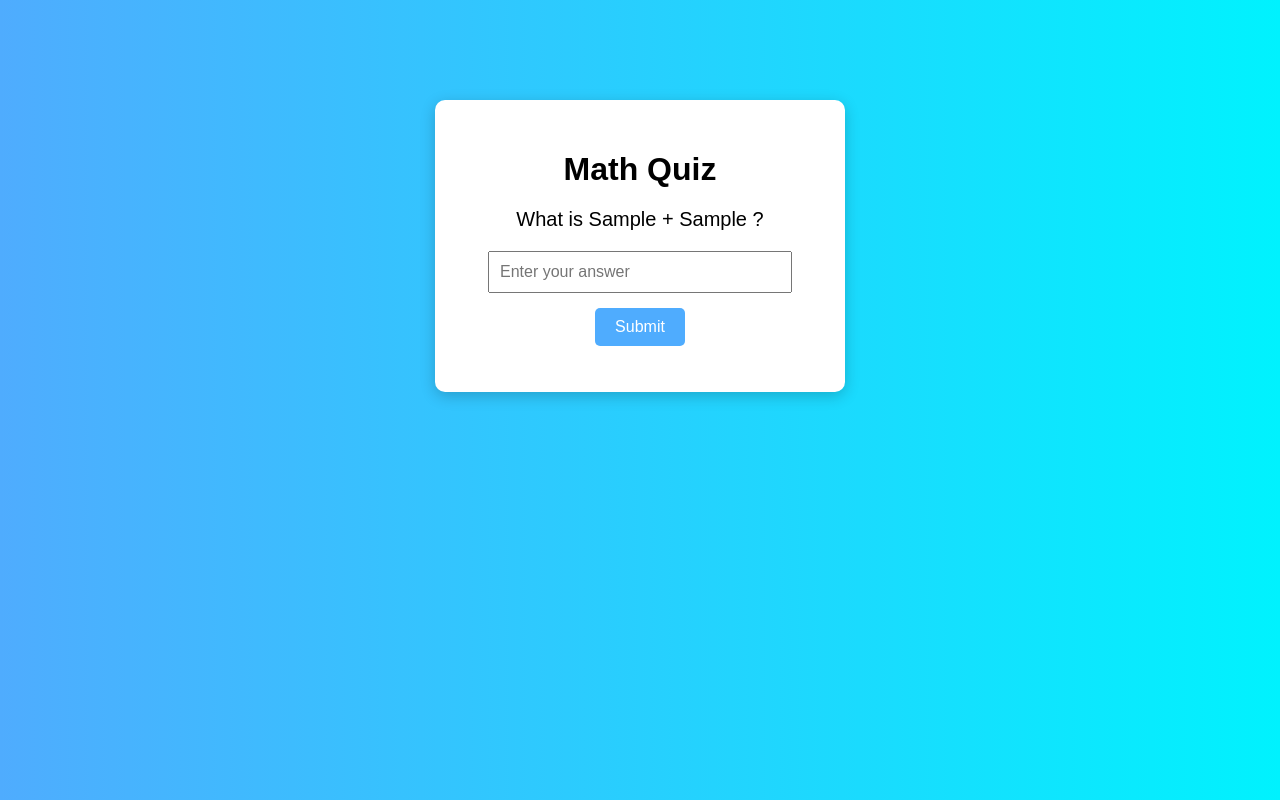
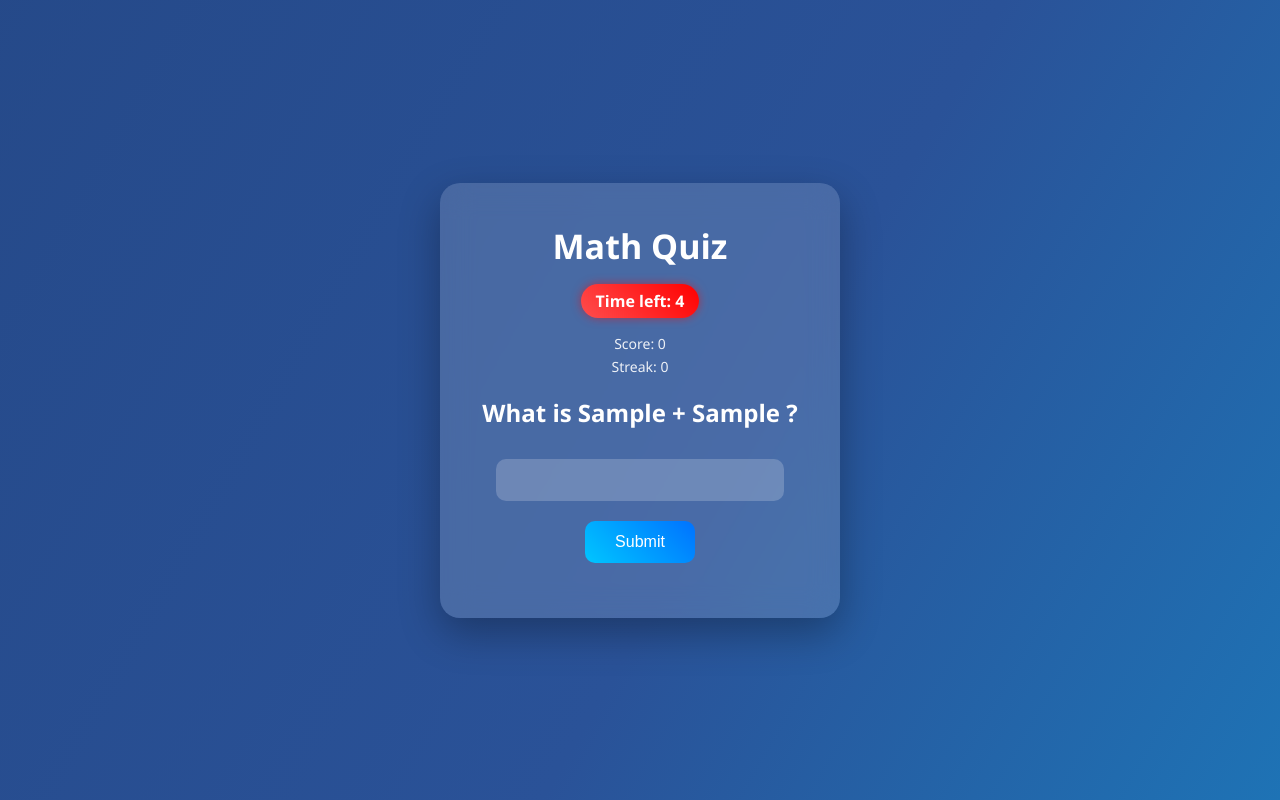
Before and after one commit to Kcheng199/math-quiz-app, a Django app: template quiz/templates/quiz.html in a window 1280 px wide. Run offline with Django 5.2, Linux system fonts and the light colour scheme; the template is opened without the code that fills it: most values are stand-ins (such as "Sample title", 1, 10 or a date in 2020); parts of the project's set-up code (start-up, migrations or seed data) failed here and were passed over.

Commit message:
Final JavaScript with timer, score and streak

```diff
--- a/quiz/static/style.css
+++ b/quiz/static/style.css
@@ -1,51 +1,146 @@
-
-body {
-    font-family: Arial, sans-serif;
-    background: linear-gradient(to right, #4facfe, #00f2fe);
+/* RESET */
+* {
     margin: 0;
+    padding: 0;
+    box-sizing: border-box;
 }
 
-.container {
-    background: white;
-    width: 350px;
-    margin: 100px auto;
-    padding: 30px;
-    text-align: center;
-    border-radius: 10px;
-    box-shadow: 0px 4px 15px rgba(0,0,0,0.2);
+/* BACKGROUND */
+body {
+    font-family: 'Segoe UI', sans-serif;
+    height: 100vh;
+    display: flex;
+    justify-content: center;
+    align-items: center;
+    background: linear-gradient(120deg, #1e3c72, #2a5298, #00c6ff);
+    background-size: 300% 300%;
+    animation: gradientMove 10s ease infinite;
 }
 
-h1 {
-    margin-bottom: 20px;
+/* ANIMATED BACKGROUND */
+@keyframes gradientMove {
+    0% {background-position: 0% 50%;}
+    50% {background-position: 100% 50%;}
+    100% {background-position: 0% 50%;}
 }
 
-.question {
-    font-size: 20px;
-    margin-bottom: 20px;
+/* GLASS CARD */
+.container {
+    width: 400px;
+    padding: 40px;
+    border-radius: 20px;
+    backdrop-filter: blur(15px);
+    background: rgba(255,255,255,0.15);
+    box-shadow: 0 15px 40px rgba(0,0,0,0.3);
+    text-align: center;
+    color: white;
+    animation: fadeUp 0.8s ease;
 }
 
-input {
-    padding: 10px;
-    width: 80%;
-    font-size: 16px;
+/* ENTRY ANIMATION */
+@keyframes fadeUp {
+    from {
+        opacity: 0;
+        transform: translateY(30px);
+    }
+    to {
+        opacity: 1;
+        transform: translateY(0);
+    }
+}
+
+/* TITLE */
+h1 {
+    font-size: 34px;
     margin-bottom: 15px;
 }
 
-button {
-    padding: 10px 20px;
-    background-color: #4facfe;
-    border: none;
-    color: white;
-    font-size: 16px;
-    border-radius: 5px;
-    cursor: pointer;
+/* TIMER BADGE */
+#timer {
+    display: inline-block;
+    padding: 6px 15px;
+    border-radius: 20px;
+    background: linear-gradient(45deg, #ff4d4d, #ff0000);
+    font-weight: bold;
+    margin-bottom: 12px;
+    box-shadow: 0 0 10px rgba(255,0,0,0.5);
 }
 
-button:hover {
-    background-color: #007bff;
+/* SCORE */
+#score, #streak {
+    font-size: 14px;
+    opacity: 0.9;
+    margin: 4px 0;
 }
 
+/* QUESTION */
+.question {
+    font-size: 24px;
+    font-weight: bold;
+    margin: 20px 0;
+}
+
+/* INPUT */
+input {
+    width: 90%;
+    padding: 12px;
+    border-radius: 10px;
+    border: none;
+    outline: none;
+    font-size: 16px;
+    margin-top: 10px;
+    background: rgba(255,255,255,0.2);
+    color: white;
+}
+
+/* INPUT FOCUS */
+input:focus {
+    box-shadow: 0 0 10px rgba(255,255,255,0.5);
+}
+
+/* BUTTON */
+button {
+    margin-top: 20px;
+    padding: 12px 30px;
+    border: none;
+    border-radius: 10px;
+    font-size: 16px;
+    cursor: pointer;
+    background: linear-gradient(45deg, #00c6ff, #0072ff);
+    color: white;
+    transition: 0.3s;
+}
+
+/* BUTTON HOVER */
+button:hover {
+    transform: translateY(-3px);
+    box-shadow: 0 10px 20px rgba(0,0,0,0.3);
+}
+
+/* RESULT TEXT */
 #result {
     margin-top: 15px;
+    font-size: 18px;
     font-weight: bold;
 }
+
+/* GLOW EFFECT ON CORRECT */
+.correct {
+    color: #00ffcc;
+    text-shadow: 0 0 10px #00ffcc;
+}
+
+/* SHAKE ON WRONG */
+.wrong {
+    color: #ff4d4d;
+    animation: shake 0.3s;
+}
+
+/* SHAKE ANIMATION */
+@keyframes shake {
+    0% {transform: translateX(0);}
+    25% {transform: translateX(-5px);}
+    50% {transform: translateX(5px);}
+    75% {transform: translateX(-5px);}
+    100% {transform: translateX(0);}
+}
--- a/quiz/templates/quiz.html
+++ b/quiz/templates/quiz.html
@@ -1,6 +1,7 @@
-{% load static %}
 <!DOCTYPE html>
 <html>
+
+{% load static %}
 
 <head>
     <title>Math Quiz</title>
@@ -12,10 +13,11 @@
 <div class="container">
 
     <h1>Math Quiz</h1>
-
+    <p id="timer">Time left: 10</p>
+    <p id="score">Score: 0</p>
+    <p id="streak">Streak: 0</p>
     <p class="question">What is {{ num1 }} + {{ num2 }} ?</p>
-
-    <input type="number" id="answer" placeholder="Enter your answer">
+    <input type="number" id="answer">
 
     <button onclick="checkAnswer()">Submit</button>
 
@@ -25,24 +27,64 @@
 
 <script>
 
+var timeLeft = 10;
+var score = 0;
+var streak = 0;
+
+document.getElementById("timer").innerHTML = "Time left: " + timeLeft;
+
+function countdown(){
+
+    timeLeft = timeLeft - 1;
+
+    document.getElementById("timer").innerHTML = "Time left: " + timeLeft;
+
+    if(timeLeft <= 3){
+        document.getElementById("timer").style.background = "darkred";
+    }
+
+    if(timeLeft <= 0){
+        document.getElementById("result").innerHTML = "Time's up!";
+        clearInterval(timerInterval);
+
+        setTimeout(function(){
+            location.reload();
+        }, 1500);
+    }
+}
+
+var timerInterval = setInterval(countdown, 1000);
+
 function checkAnswer(){
 
-    let answer = parseInt(document.getElementById("answer").value)
-    let correct = Number("{{ num1 }}") + Number("{{ num2 }}")
+    var answer = document.getElementById("answer").value;
+    var correct = Number("{{ num1 }}") + Number("{{ num2 }}");
 
-    if(answer === correct){
-        document.getElementById("result").innerHTML = "Correct!"
-        document.getElementById("result").style.color = "green"
-    }
-    else{
-        document.getElementById("result").innerHTML = "Incorrect"
-        document.getElementById("result").style.color = "red"
+    var result = document.getElementById("result");
+
+    if(answer == correct){
+        result.innerHTML = "Correct!";
+        result.className = "correct";
+
+        score = score + 1;
+        streak = streak + 1;
     }
 
+    else{
+        result.innerHTML = "Incorrect";
+        result.className = "wrong";
+
+        streak = 0;
+    }
+
+    document.getElementById("score").innerHTML = "Score: " + score;
+    document.getElementById("streak").innerHTML = "Streak: " + streak;
+
+    clearInterval(timerInterval);
+
     setTimeout(function(){
-        location.reload()
-    },1500)
-
+        location.reload();
+    }, 1500);
 }
 
 </script>
```
